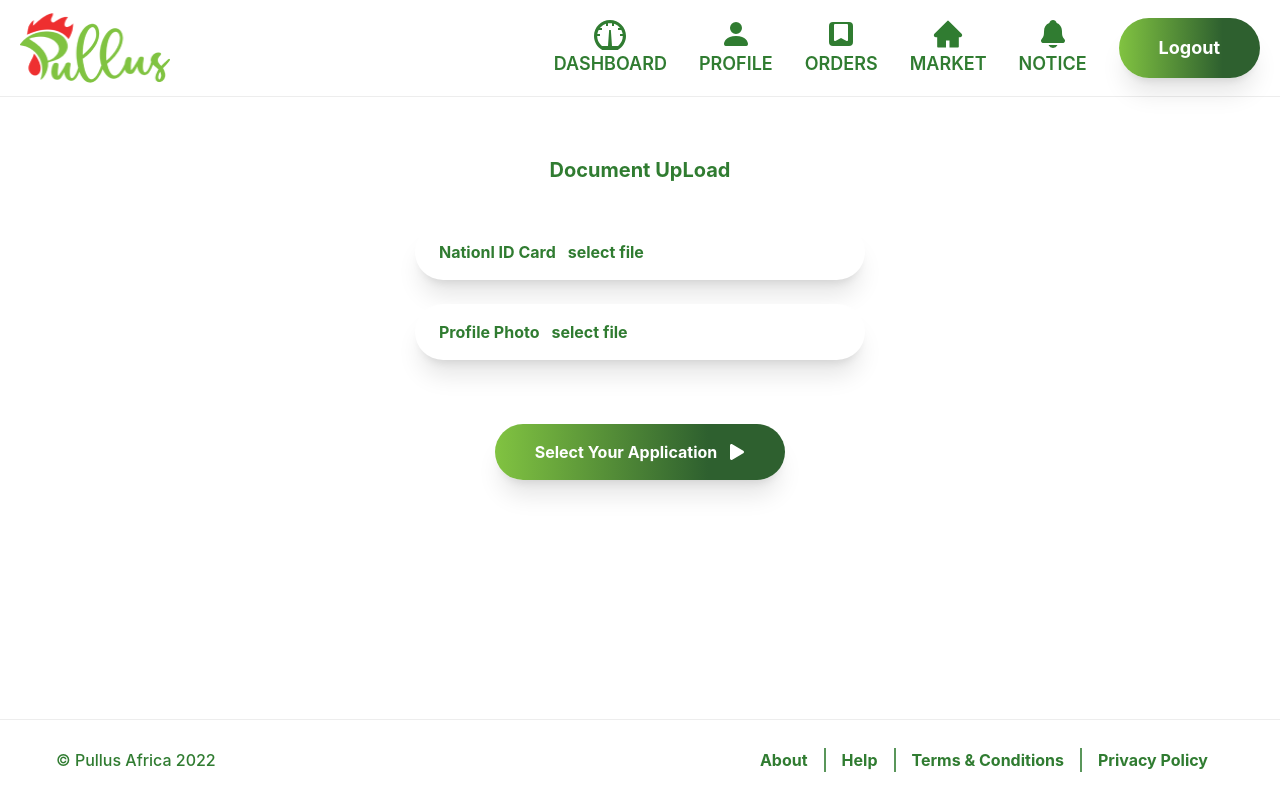
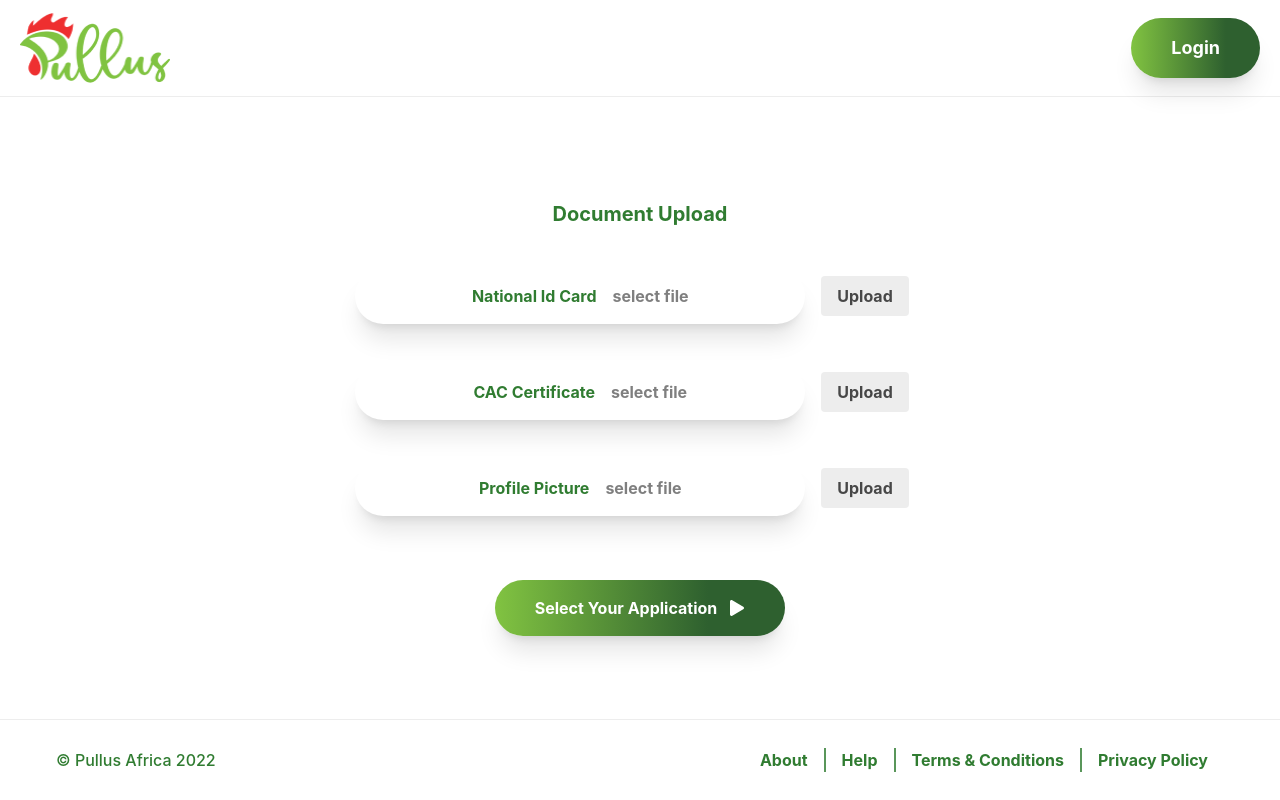
Before and after one commit to codingSlimey/PullusProject, a React (Create React App) app in the folder pullus-app/: page /onboarding/document-upload in a window 1280 px wide. Built offline with nearby package versions, Linux system fonts and the light colour scheme; a web font is replaced by a local one.

Commit message:
Completed the document upload page

```diff
--- a/pullus-app/src/App.js
+++ b/pullus-app/src/App.js
@@ -48,7 +48,10 @@ function App() {
 			'/forgot-password',
 			'/reset-password',
 			'/new-password',
-			'/onboarding'
+			'/onboarding/biodata',
+			'/onboarding/address',
+			'/onboarding/business-info',
+			'/onboarding/document-upload'
 		]
 		const checkRouteName = () => {
 			const isRouteFixed = routeForFixed.includes(pathname);
--- a/pullus-app/src/api/index.js
+++ b/pullus-app/src/api/index.js
@@ -21,3 +21,6 @@ API.interceptors.request.use((req) => {
 export const signUp = (form) => API.post('/signup/new/FirstSignupRequest', form)
 export const checkBvn = (data) => API.post('/signup/bvnCheck', data)
 export const getStates = () => API.get('/signup/statesAndLga')
+
+//File upload
+export const uploadFile = (data,query,email) => API.post(`/signup/imagesUpload/${query}/upload?email=${email}`, data)
--- a/pullus-app/src/components/NAVBAR/Navbar.js
+++ b/pullus-app/src/components/NAVBAR/Navbar.js
@@ -51,7 +51,10 @@ export default function Navbar() {
 			'/forgot-password',
 			'/reset-password',
 			'/new-password',
-			'/onboarding'
+			'/onboarding/biodata',
+			'/onboarding/address',
+			'/onboarding/business-info',
+			'/onboarding/document-upload'
 		]
 		const checkRouteName = () => {
 			const isRouteFixed = routes.includes(pathname);
--- /dev/null
+++ b/pullus-app/src/components/uploadsForm/singleFileUpload.jsx
@@ -0,0 +1,89 @@
+//State (Context API)
+import { useUserAuth } from '../../context/auth'
+
+//API
+import { uploadFile } from '../../api'
+import { useState } from 'react'
+
+export default function SingleFileUpload({
+	item,
+	handleThumbnailClick,
+	handleFileChange,
+	updateImageUrl,
+}) {
+	const { tempUser } = useUserAuth()
+
+	const [error, setError] = useState('')
+	const [isLoading, setIsLoading] = useState(false)
+	const [uploadState, setUploadState] = useState(false)
+
+	const handleFileUpload = async () => {
+		if (item.file) {
+			setError('')
+			setIsLoading(true)
+			const formData = new FormData()
+			formData.append('file', item.file)
+
+			try {
+				const res = await uploadFile(formData, item.query, tempUser.email)
+				console.log(res)
+				if (res) {
+					updateImageUrl(res.data, item.imageUrlName)
+					setUploadState(true)
+				}
+				setIsLoading(false)
+			} catch (error) {
+				console.log(error)
+				setIsLoading(false)
+				setError('Error uploading file try again')
+			}
+		}
+	}
+
+	return (
+		<div className='flex flex-row gap-4 items-center mb-6'>
+			{item.thumbnail && (
+				<img
+					src={item.thumbnail}
+					alt='thumbnail'
+					className='cursor-pointer w-16 h-16 object-cover'
+					onClick={() => handleThumbnailClick(item.thumbnail)}
+				/>
+			)}
+			<div className='w-[450px] max-[560px]:w-[300px] max-[380px]:w-[280px] flex flex-col relative'>
+				<button className='flex items-center justify-center mx-auto gap-4 h-14 px-6 placeholder:text-placeholder shadow-xl bg-[#fff] border-none w-full rounded-full  focus:outline-none focus:border-none'>
+					<p className='text-primary font-bold'>{item.label}</p>
+					<p className='text-black/50'> select file </p>
+				</button>
+				<input
+					type='file'
+					onChange={(event) => handleFileChange(event, item)}
+					placeholder='National Id'
+					className='mx-auto opacity-0 absolute h-14 px-6 placeholder:text-placeholder  shadow-xl bg-[#fff] border-none w-full rounded-full  focus:outline-none focus:border-none'
+				/>
+			</div>
+
+			{uploadState ? (
+				<p className='text-green'>Uploaded</p>
+			) : (
+				<button
+					onClick={handleFileUpload}
+					disabled={!item.file}
+					className={`${
+						isLoading ? 'hidden' : ''
+					} bg-primary disabled:bg-grey disabled:text-black/70 hover:bg-primary/50 text-white font-bold py-2 px-4 rounded`}
+				>
+					Upload
+				</button>
+			)}
+
+			<p className='text-red-600 capitalize'> {error} </p>
+			{isLoading && (
+				<div className=' flex gap-3 justify-center items-center'>
+					<div className='spinner'></div>
+					<p className='text-green'>Uploading...</p>
+				</div>
+			)}
+		</div>
+	)
+}
--- a/pullus-app/src/pages/REGISTRATION/DocumentUpload.jsx
+++ b/pullus-app/src/pages/REGISTRATION/DocumentUpload.jsx
@@ -1,45 +1,160 @@
-import React from 'react'
 import Button from '../../components/FARMER/button'
 
-function DocumentUpload() {
+import React, { useState } from 'react'
+import SingleFileUpload from '../../components/uploadsForm/singleFileUpload'
+
+const FileUpload = () => {
+	const [files, setFiles] = useState([
+		{
+			name: 'file1',
+			file: null,
+			thumbnail: null,
+			query: 'nationalId',
+			imageUrlName: 'nationalIDUrl',
+			label: 'National Id Card',
+		},
+		{
+			name: 'file2',
+			file: null,
+			thumbnail: null,
+			query: 'cacImage',
+			imageUrlName: 'cacUrl',
+			label: 'CAC Certificate',
+		},
+		{
+			name: 'file3',
+			file: null,
+			thumbnail: null,
+			query: 'profilePicture',
+			imageUrlName: 'profilePicUrl',
+			label: 'Profile Picture',
+		},
+	])
+
+	const [showModal, setShowModal] = useState(false)
+	const [modalImage, setModalImage] = useState(null)
+	const [imagesUrl, setImagesUrl] = useState({
+		nationalIDUrl: '',
+		cacUrl: '',
+		profilePicUrl: '',
+	})
+
+	const updateImageUrl = (data, imageUrlName) => {
+		setImagesUrl({ ...imagesUrl, [imageUrlName]: data })
+	}
+
+	const handleFileChange = (event, item) => {
+		const file = event.target.files[0]
+		updateFile(item.name, file)
+
+		const reader = new FileReader()
+		reader.onload = () => {
+			updateFileThumbnail(item.name, reader.result)
+		}
+		reader.readAsDataURL(file)
+	}
+
+	const updateFileThumbnail = (fileName, thumbnail) => {
+		setFiles((prevState) => {
+			const updatedFiles = prevState.map((file) => {
+				if (file.name === fileName) {
+					return { ...file, thumbnail }
+				} else {
+					return file
+				}
+			})
+			return updatedFiles
+		})
+	}
+
+	const updateFile = (fileName, fileItem) => {
+		setFiles((prevState) => {
+			const updatedFiles = prevState.map((file) => {
+				if (file.name === fileName) {
+					return { ...file, file: fileItem }
+				} else {
+					return file
+				}
+			})
+			return updatedFiles
+		})
+	}
+
+	const handleFinalSubmit = () => {
+		// Implement your upload logic here
+		// You can access the files using the files object
+		console.log(imagesUrl)
+	}
+
+	const handleThumbnailClick = (thumbnail) => {
+		setModalImage(thumbnail)
+		setShowModal(true)
+	}
+
+	const handleCloseModal = () => {
+		setShowModal(false)
+		setModalImage(null)
+	}
+
 	return (
+		<>
 			<div className='py-10 font-bold h-full flex'>
 				<div className='m-auto max-w-[800px] px-10'>
-				<h1 className='text-primary text-xl my-5'>Document UpLoad</h1>
-				<div className='mx-auto flex flex-col justify-center items-center my-10 '>
-					<div className='w-[450px] max-[560px]:w-[300px] max-[380px]:w-[280px] mx-auto flex flex-col relative'>
-						<button className='flex items-center mx-auto gap-3 h-14 px-6 placeholder:text-placeholder mb-6 shadow-xl bg-[#fff] border-none w-full rounded-full  focus:outline-none focus:border-none'>
-							<p className='text-primary font-bold'>Nationl ID Card</p>{' '}
-							<p className='text-primary'> select file </p>{' '}
-						</button>
-						<input
-							type='file'
-							placeholder='National Id'
-							className='mx-auto opacity-0 absolute h-14 px-6 placeholder:text-placeholder mb-6 shadow-xl bg-[#fff] border-none w-full rounded-full  focus:outline-none focus:border-none'
+					<h1 className='text-primary text-xl my-5'>Document Upload</h1>
+
+					<div className='mx-auto flex flex-col gap-4 justify-center items-center my-10 '>
+						{files.map((item, index) => {
+							return (
+								<SingleFileUpload
+									key={index}
+									item={item}
+									handleFileChange={handleFileChange}
+									handleThumbnailClick={handleThumbnailClick}
+									updateImageUrl={updateImageUrl}
 								/>
-					</div>
-					<div className='w-[450px] max-[560px]:w-[300px] max-[380px]:w-[280px] mx-auto flex flex-col relative'>
-						<button className='flex items-center  mx-auto gap-3 h-14 px-6 placeholder:text-placeholder mb-6 shadow-xl bg-[#fff] border-none w-full rounded-full  focus:outline-none focus:border-none'>
-							<p className='text-primary font-bold'>Profile Photo</p>{' '}
-							<p className='text-primary'> select file </p>{' '}
-						</button>
-						<input
-							type='file'
-							placeholder='National Id'
-							className='mx-auto opacity-0 absolute h-14 px-6 placeholder:text-placeholder mb-6 shadow-xl bg-[#fff] border-none w-full rounded-full  focus:outline-none focus:border-none'
-						/>
-					</div>
+							)
+						})}
 					</div>
 					<div className='flex justify-center items-center'>
 						<Button
 							color={`fade`}
 							title='Select Your Application'
 							icon={true}
+							action={handleFinalSubmit}
 						/>
 					</div>
 				</div>
 			</div>
+
+			{showModal && (
+				<div className='fixed z-40 inset-0 overflow-y-auto'>
+					<div className='flex items-center justify-center min-h-screen'>
+						<div className='fixed inset-0 bg-black opacity-30'></div>
+						<div className='bg-white p-8 z-20 rounded-lg shadow-lg'>
+							<button
+								onClick={handleCloseModal}
+								className='absolute top-0 right-0 mt-4 mr-4 bg-primary rounded-full p-2 text-white hover:text-gray-800 focus:outline-none'
+							>
+								<svg
+									className='h-6 w-6 fill-current'
+									xmlns='http://www.w3.org/2000/svg'
+									viewBox='0 0 24 24'
+								>
+									<path
+										className='heroicon-ui'
+										d='M6.41 7.41a1.5 1.5 0 0 1 2.12 0L12 9.88l3.47-3.47a1.5 1.5 0 0 1 2.12 2.12L14.12 12l3.47 3.47a1.5 1.5 0 0 1-2.12 2.12L12 14.12l-3.47 3.47a1.5 1.5 0 0 1-2.12-2.12L9.88 12 6.41 8.53a1.5 1.5 0 0 1 0-2.12z'
+									/>
+								</svg>
+							</button>
+							<img
+								src={modalImage}
+								alt='modal'
+							/>
+						</div>
+					</div>
+				</div>
+			)}
+		</>
 	)
 }
-
-export default DocumentUpload
+export default FileUpload
```
Also changed, not shown: pullus-app/src/components/uploadsForm/nationalId.jsx (added). Lines whose indentation alone changed are shown as unchanged.
